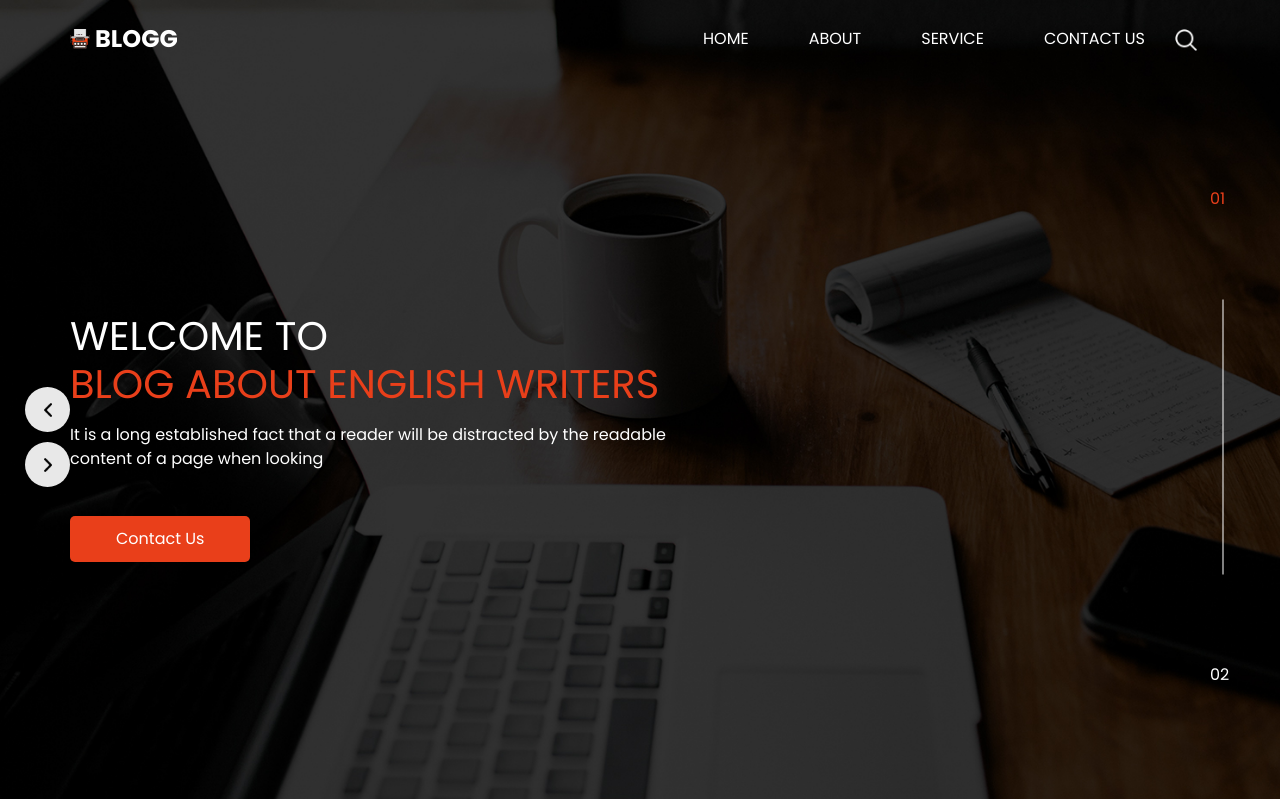
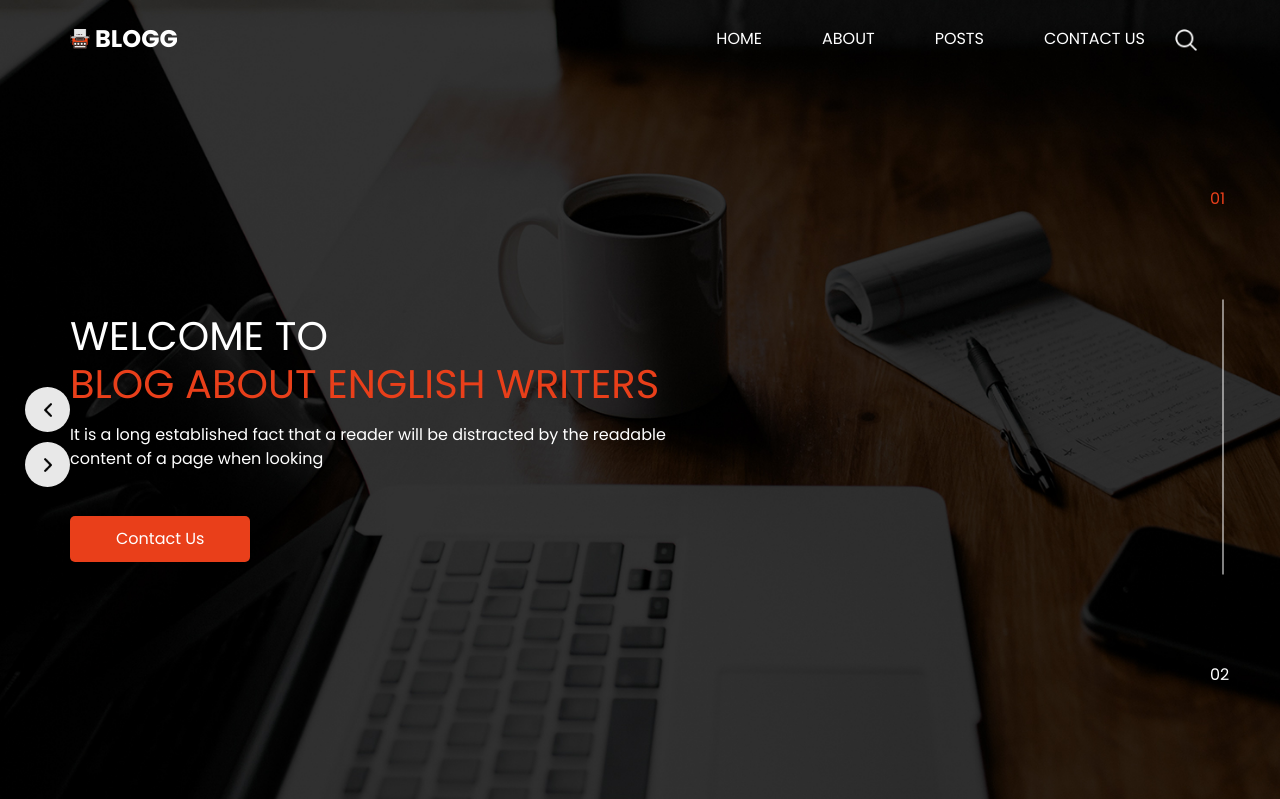
Before and after one commit to Adjikaaa/djangoblog, a Django app: page / in a window 1280 px wide. Shown: the top 799 px of the page. Run offline with Django 4.2, Linux system fonts and the light colour scheme; some libraries are stand-ins or nearby versions; some web fonts are replaced.

Commit message:
service - > posts

```diff
--- a/main/templates/main/about.html
+++ b/main/templates/main/about.html
@@ -60,7 +60,7 @@
                   <a class="nav-link" href="{% url 'about' %}"> About </a>
                 </li>
                 <li class="nav-item">
-                  <a class="nav-link" href="{% url 'service' %}"> Service </a>
+                  <a class="nav-link" href="{% url 'postspage' %}"> Posts </a>
                 </li>
                 <li class="nav-item">
                   <a class="nav-link" href="{% url 'contact' %}">Contact us</a>
--- a/main/templates/main/contact.html
+++ b/main/templates/main/contact.html
@@ -60,7 +60,7 @@
                   <a class="nav-link" href="{% url 'about' %}"> About </a>
                 </li>
                 <li class="nav-item">
-                  <a class="nav-link" href="{% url 'service' %}"> Service </a>
+                  <a class="nav-link" href="{% url 'postspage' %}"> Posts </a>
                 </li>
                 <li class="nav-item active">
                   <a class="nav-link" href="{% url 'contact' %}">Contact us</a>
--- a/main/templates/main/index.html
+++ b/main/templates/main/index.html
@@ -60,7 +60,7 @@
                   <a class="nav-link" href="{% url 'about' %}">About</a>
                 </li>
                 <li class="nav-item">
-                  <a class="nav-link" href="{% url 'service' %}">Service</a>
+                  <a class="nav-link" href="{% url 'postspage' %}">Posts</a>
                 </li>
                 <li class="nav-item">
                   <a class="nav-link" href="{% url 'contact' %}">Contact us</a>
--- a/main/templates/main/service.html
+++ b/main/templates/main/postspage.html
@@ -60,7 +60,7 @@
                   <a class="nav-link" href="{% url 'about' %}"> About </a>
                 </li>
                 <li class="nav-item active">
-                  <a class="nav-link" href="{% url 'service' %}"> Service </a>
+                  <a class="nav-link" href="{% url 'postspage' %}"> Posts </a>
                 </li>
                 <li class="nav-item">
                   <a class="nav-link" href="{% url 'contact' %}">Contact us</a>
--- a/main/urls.py
+++ b/main/urls.py
@@ -5,5 +5,6 @@ urlpatterns = [
   path("", views.index, name='index'),
   path("about/", views.about, name ='about'),
   path("contact/", views.contact, name ='contact'),
-  path("service/", views.service, name ='service'),
+  path("postspage/", views.postspage, name ='postspage'),
+#  path('post/<int:pk>/', views.post_detail, name='post_detail', name='post_detail')
 ]
--- a/main/views.py
+++ b/main/views.py
@@ -11,6 +11,6 @@ def about(request):
 def contact(request):
 	return render(request, "main/contact.html")
 
-def service(request):
+def postspage(request):
 	posts = Post.objects.filter(published_date__lte=timezone.now()).order_by('published_date')
-	return render(request, "main/service.html", {'posts': posts})
+	return render(request, "main/postspage.html", {'posts': posts})
```
